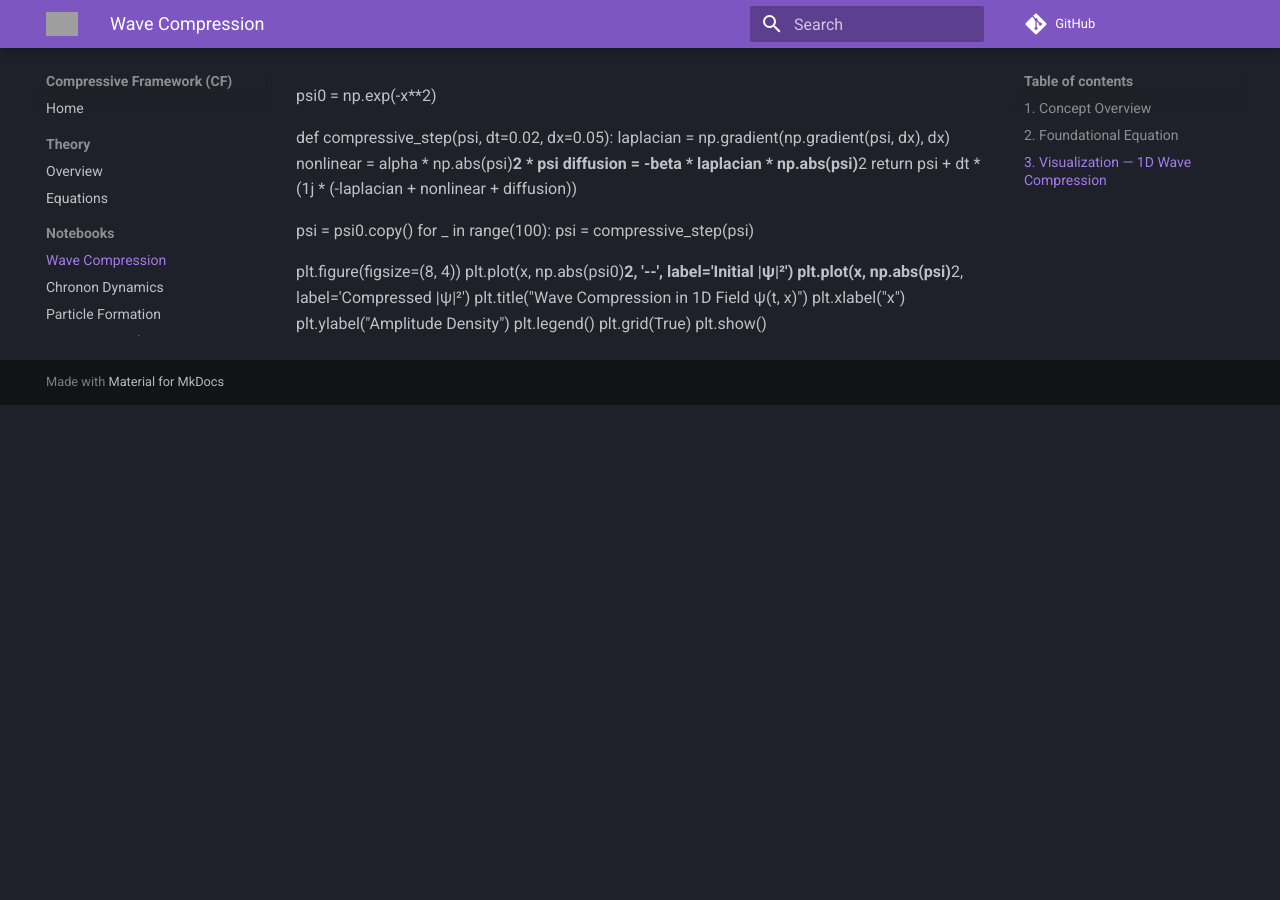
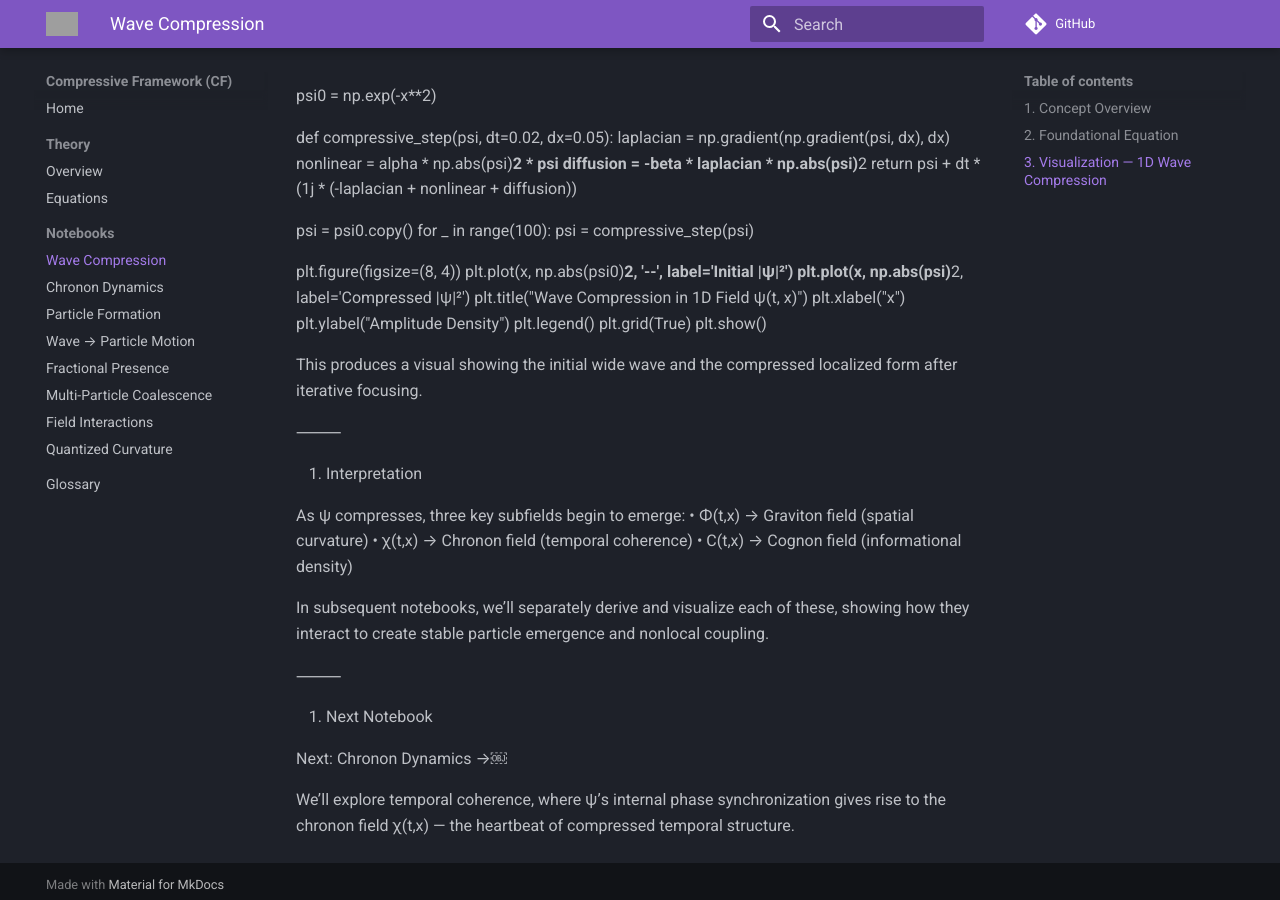
Before and after one commit to mamaofthree579-ship-it/compressive-framework, an MkDocs documentation site: the page built from docs/notebooks/01_wave_compression.md, in a window 1280 px wide and 900 px high, scrolled down 1657 px. Built offline with MkDocs 1.6.1 and Material for MkDocs 9.7.7, drawn with Linux system fonts in a browser that asks for light colours; comment, search, counter and statistics services are not loaded; before the commit the page ends 2062 px from its top, so only the background shows below that; grey boxes are pictures that could not be loaded.

Commit message:
Update 01_wave_compression.md

```diff
--- a/docs/notebooks/01_wave_compression.md
+++ b/docs/notebooks/01_wave_compression.md
@@ -74,3 +74,24 @@ plt.ylabel("Amplitude Density")
 plt.legend()
 plt.grid(True)
 plt.show()
+
+This produces a visual showing the initial wide wave and the compressed localized form after iterative focusing.
+
+⸻
+
+4. Interpretation
+
+As ψ compresses, three key subfields begin to emerge:
+	•	Φ(t,x) → Graviton field (spatial curvature)
+	•	χ(t,x) → Chronon field (temporal coherence)
+	•	C(t,x) → Cognon field (informational density)
+
+In subsequent notebooks, we’ll separately derive and visualize each of these, showing how they interact to create stable particle emergence and nonlocal coupling.
+
+⸻
+
+5. Next Notebook
+
+Next: Chronon Dynamics →￼
+
+We’ll explore temporal coherence, where ψ’s internal phase synchronization gives rise to the chronon field χ(t,x) — the heartbeat of compressed temporal structure.
```
